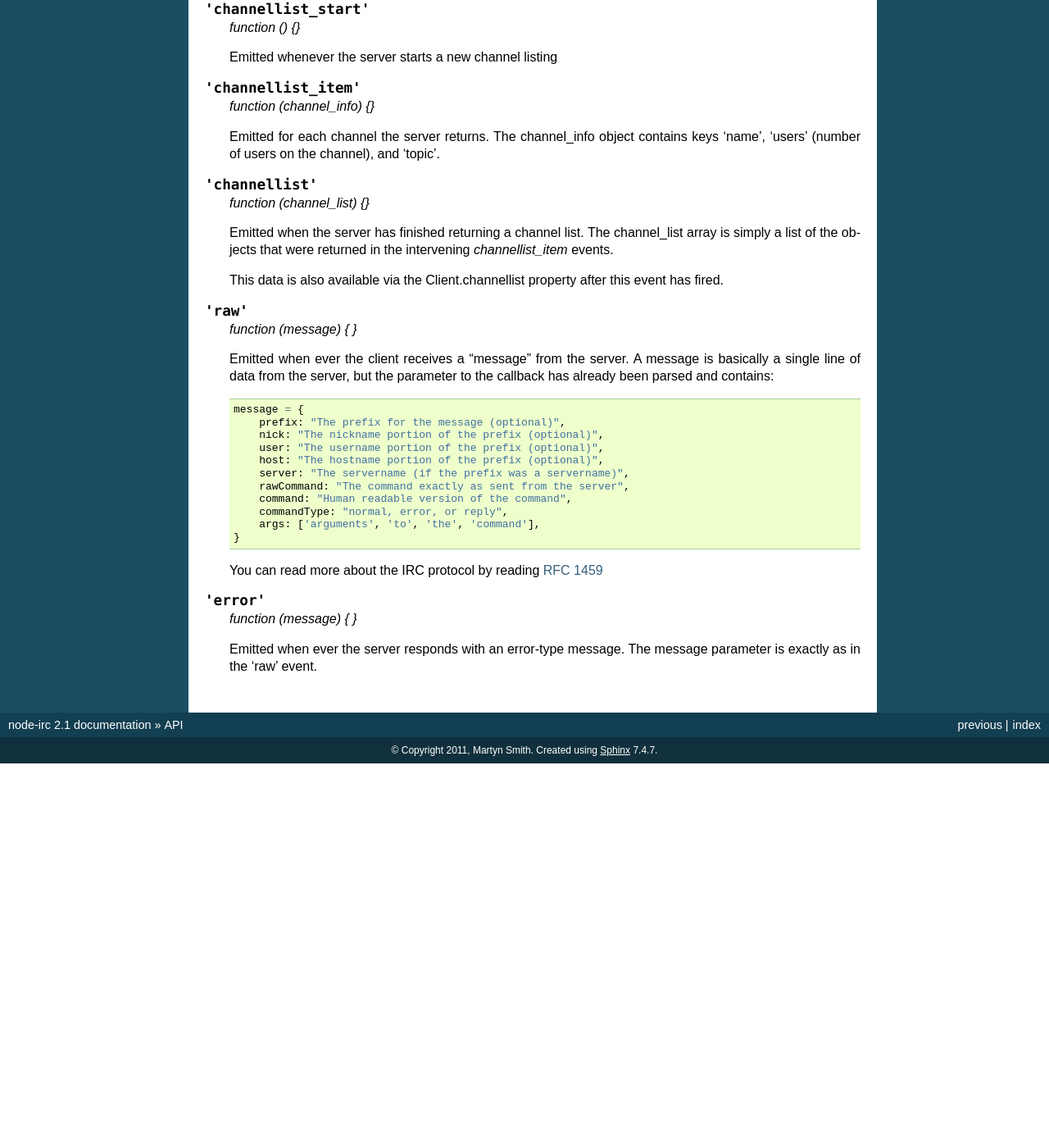
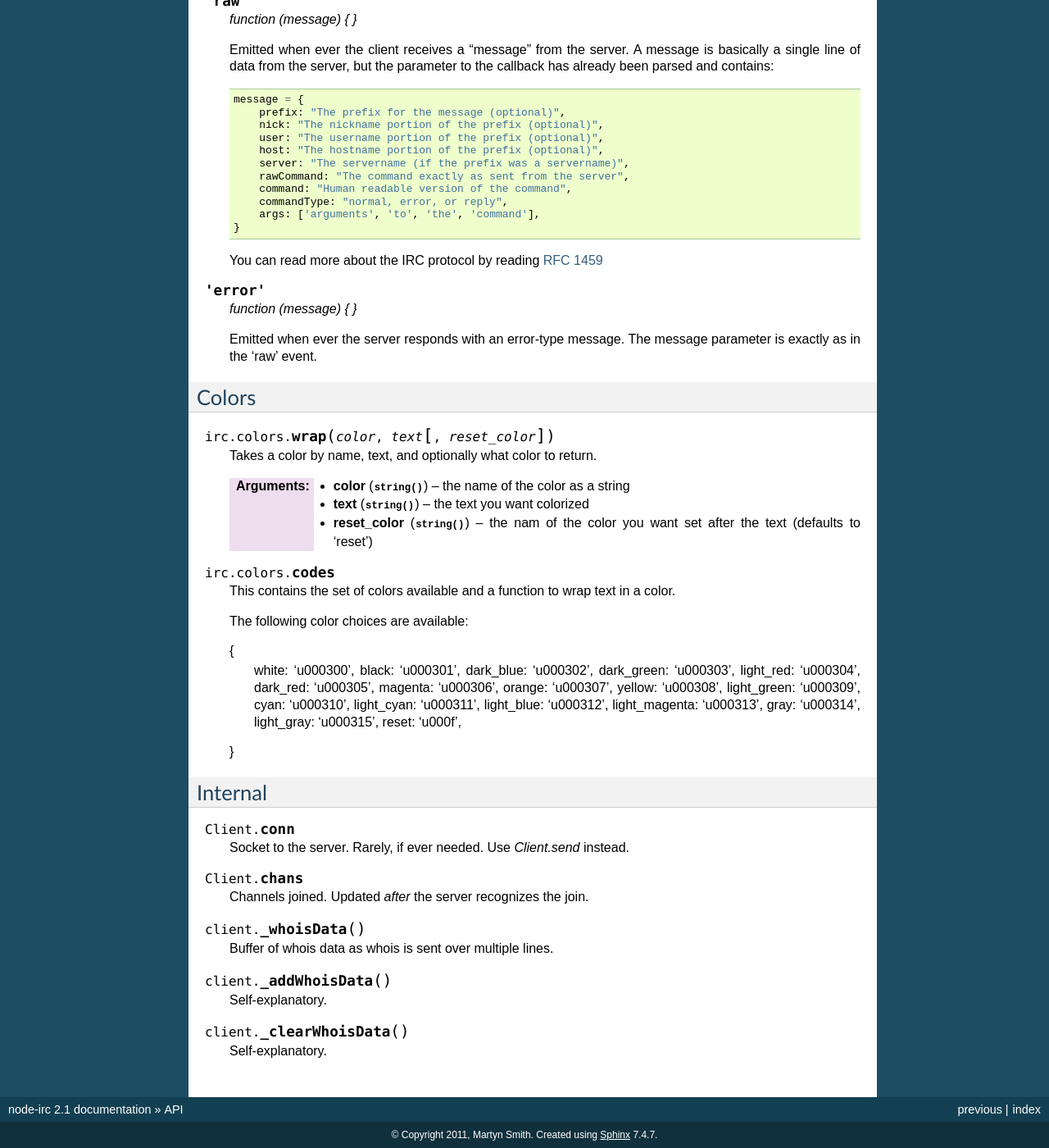
Before and after one commit to martynsmith/node-irc, a Sphinx documentation site: the page built from docs/API.rst, in a window 1280 px wide and 1400 px high, scrolled down 4751 px. Shown: the whole window at 82% size. Built offline with Sphinx 7.4.7, drawn with Linux system fonts in a browser that asks for light colours; before the commit the page ends 5682 px from its top, so only the background shows below that; some of the changed text lies outside the part shown.

Commit message:
Improvements to documentation

```diff
--- a/docs/API.rst
+++ b/docs/API.rst
@@ -35,7 +35,9 @@
     If you set `selfSigned` to true SSL accepts certificates from a non trusted CA.
 
     `floodProtection` queues all your messages and slowly unpacks it to make sure
-    that we won't get kicked out because for Excess Flood.
+    that we won't get kicked out because for Excess Flood. You can also use
+    `Client.activateFloodProtection()` to activate flood protection after
+    instantiating the client.
 
     `stripColors` removes mirc colors (0x03 followed by one or two ascii
     numbers for foreground,background) and ircII "effect" codes (0x02
@@ -51,8 +53,8 @@
 
 .. js:function:: Client.send(command, arg1, arg2, ...)
 
-    Sends a raw message to the server, generally speaking it's best not to use
-    this method unless you know what you're doing, instead use one of the
+    Sends a raw message to the server; generally speaking, it's best not to use
+    this method unless you know what you're doing. Instead, use one of the
     methods below.
 
 .. js:function:: Client.join(channel, callback)
@@ -125,48 +127,16 @@
     :param string message: Optional message to send when disconnecting.
     :param function callback: Optional callback
 
-Colors
-------
+.. js:function:: Client.activateFloodProtection()
 
-.. js:function:: irc.colors.wrap(color, text [, reset_color])
-
-    Takes a color by name, text, and optionally what color to return.
-
-    :param string color: the name of the color as a string
-    :param string text: the text you want colorized
-    :param string reset_color: the nam of the color you want set after the text (defaults to 'reset')
-
-.. js:data:: irc.colors.codes
-
-    This contains the set of colors available and a function to wrap text in a
-    color.
-
-    The following color choices are available:
-
-    {
-        white: '\u000300',
-        black: '\u000301',
-        dark_blue: '\u000302',
-        dark_green: '\u000303',
-        light_red: '\u000304',
-        dark_red: '\u000305',
-        magenta: '\u000306',
-        orange: '\u000307',
-        yellow: '\u000308',
-        light_green: '\u000309',
-        cyan: '\u000310',
-        light_cyan: '\u000311',
-        light_blue: '\u000312',
-        light_magenta: '\u000313',
-        gray: '\u000314',
-        light_gray: '\u000315',
-        reset: '\u000f',
-    }
+    Activates flood protection "after the fact". You can also use
+    `floodProtection` while instantiating the Client to enable flood
+    protection.
 
 Events
 ------
 
-`irc.Client` instances are an EventEmitters with the following events:
+`irc.Client` instances are EventEmitters with the following events:
 
 
 .. js:data:: 'registered'
@@ -353,3 +323,64 @@
 
     Emitted when ever the server responds with an error-type message. The message
     parameter is exactly as in the 'raw' event.
+
+Colors
+------
+
+.. js:function:: irc.colors.wrap(color, text [, reset_color])
+
+    Takes a color by name, text, and optionally what color to return.
+
+    :param string color: the name of the color as a string
+    :param string text: the text you want colorized
+    :param string reset_color: the nam of the color you want set after the text (defaults to 'reset')
+
+.. js:data:: irc.colors.codes
+
+    This contains the set of colors available and a function to wrap text in a
+    color.
+
+    The following color choices are available:
+
+    {
+        white: '\u000300',
+        black: '\u000301',
+        dark_blue: '\u000302',
+        dark_green: '\u000303',
+        light_red: '\u000304',
+        dark_red: '\u000305',
+        magenta: '\u000306',
+        orange: '\u000307',
+        yellow: '\u000308',
+        light_green: '\u000309',
+        cyan: '\u000310',
+        light_cyan: '\u000311',
+        light_blue: '\u000312',
+        light_magenta: '\u000313',
+        gray: '\u000314',
+        light_gray: '\u000315',
+        reset: '\u000f',
+    }
+
+Internal
+------
+
+.. js:data:: Client.conn
+
+    Socket to the server. Rarely, if ever needed. Use `Client.send` instead.
+
+.. js:data:: Client.chans
+
+    Channels joined. Updated *after* the server recognizes the join.
+
+.. js:function:: client._whoisData
+
+    Buffer of whois data as whois is sent over multiple lines.
+
+.. js:function:: client._addWhoisData
+
+    Self-explanatory.
+
+.. js:function:: client._clearWhoisData
+
+    Self-explanatory.
```
